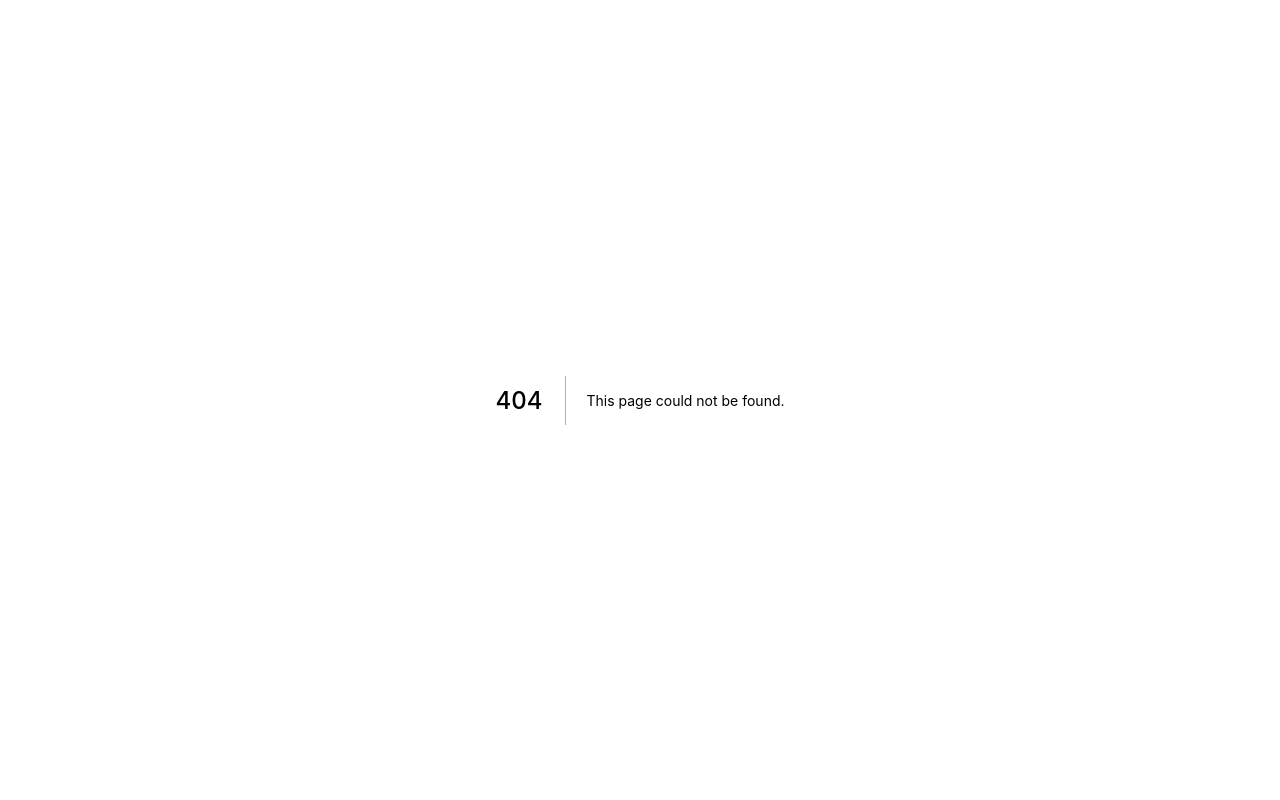
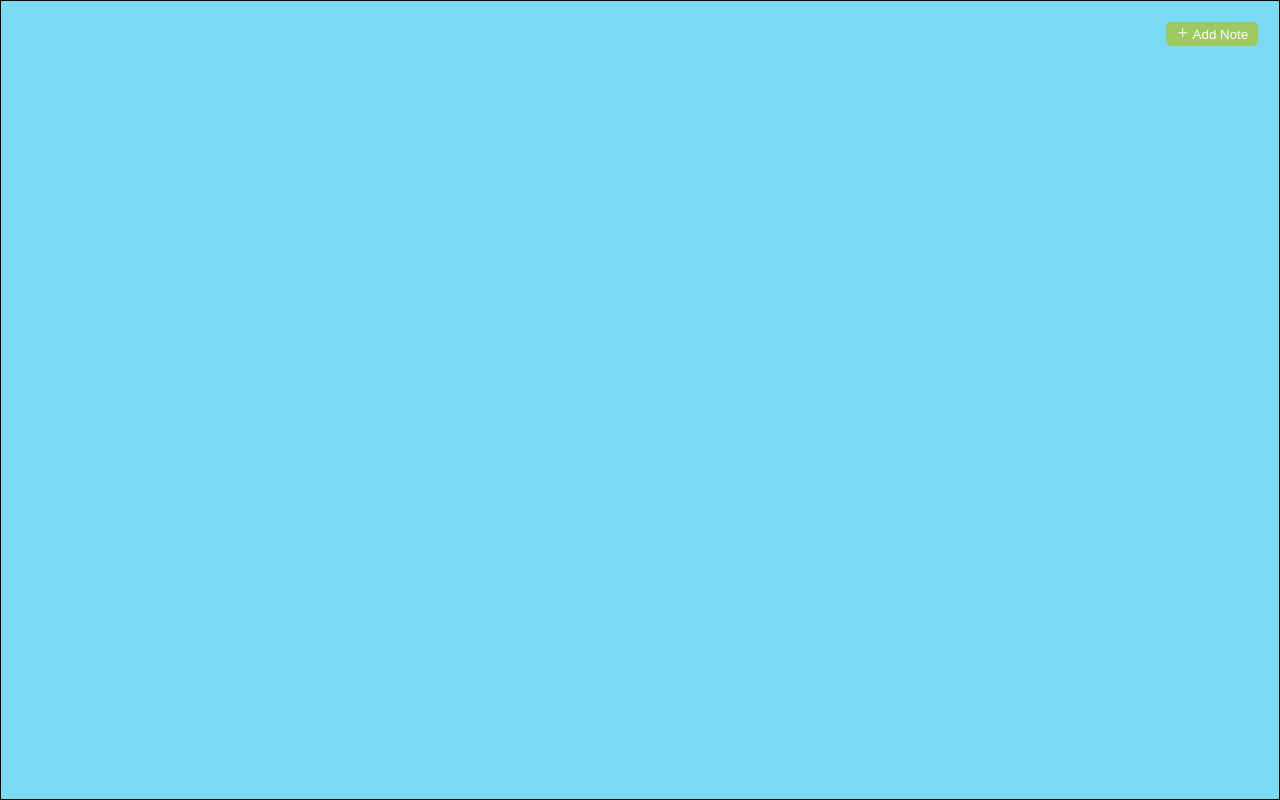
Before and after one commit to benxene/7days-50projects, a Next.js app: page /notes-app in a window 1280 px wide. Before the commit this address had no page. Built offline with nearby package versions, Linux system fonts and the light colour scheme.

Commit message:
added notes-app (#28)
* added notes-app

* bug fix and content editable functionality added

* made requested changes

Co-authored-by: sank2000 <santhoshvelr@yahoo.com>
Co-authored-by: Krishna Moorthy <akrishnamoorthy007@gmail.com>

```diff
--- /dev/null
+++ b/src/components/Note.tsx
@@ -0,0 +1,65 @@
+import { useState } from 'react';
+import styled from 'styled-components';
+import { AiFillDelete, AiOutlineEdit } from 'react-icons/ai';
+
+export default function Note(props: {
+  setNotes: React.Dispatch<React.SetStateAction<string[]>>;
+  index: number;
+  description: string;
+  onDelete: (arg0: number) => void;
+}) {
+  const [disabled, setDisable] = useState(true);
+
+  const handleDescriptionChange = (v: string) => {
+    props.setNotes(old => {
+      old[props.index] = v;
+      return [...old];
+    });
+  };
+
+  return (
+    <NoteBox>
+      <NoteHeader>
+        <AiOutlineEdit style={{ color: 'white' }} onClick={() => setDisable(false)} />
+        <AiFillDelete style={{ color: 'white' }} onClick={() => props.onDelete(props.index)} />
+      </NoteHeader>
+      <TextArea
+        disabled={disabled}
+        onChange={e => handleDescriptionChange(e.target.value)}
+        value={props.description}
+        onBlur={() => setDisable(true)}
+        name='note'
+        cols={30}
+      ></TextArea>
+    </NoteBox>
+  );
+}
+
+const NoteBox = styled.div`
+  width: 380px;
+  height: 380px;
+  position: relative;
+  box-shadow: 1px 1px 7px rgba(0, 0, 0, 0.3);
+  margin: 1rem 5px;
+`;
+
+const NoteHeader = styled.div`
+  background-color: #9ec862;
+  color: white;
+  padding: 10px;
+  display: flex;
+  justify-content: space-between;
+  align-items: center;
+
+  & > * {
+    cursor: pointer;
+  }
+`;
+
+const TextArea = styled.textarea`
+  width: 100%;
+  height: 90%;
+  font-size: 1.5rem;
+  resize: vertical;
+  padding: 5px 10px 10px;
+`;
--- /dev/null
+++ b/src/pages/notes-app.tsx
@@ -0,0 +1,77 @@
+import { useState } from 'react';
+import Note from '../components/Note';
+import styled from 'styled-components';
+import { AiOutlinePlus } from 'react-icons/ai';
+import Head from 'next/head';
+
+export default function Home() {
+  const [notes, setNotes] = useState<Array<string>>([]);
+
+  const handleDeleteButtonClick = (i: number) => {
+    const result = notes.filter((item, index) => i !== index);
+    setNotes(result);
+  };
+
+  const handleAddButtonClick = () => setNotes(notes => [...notes, '']);
+
+  return (
+    <>
+      <Head>
+        <title>Notes app | 7 days 50 projects</title>
+      </Head>
+      <Container>
+        <ContainerHeader>
+          <AddButton onClick={handleAddButtonClick}>
+            <AiOutlinePlus /> Add Note
+          </AddButton>
+        </ContainerHeader>
+
+        <NotesContainer>
+          {notes.map((note, index) => (
+            <Note key={index} onDelete={handleDeleteButtonClick} index={index} description={note} setNotes={setNotes} />
+          ))}
+        </NotesContainer>
+      </Container>
+    </>
+  );
+}
+
+const Container = styled.main`
+  background-color: #7bdaf3;
+  border: 1px solid black;
+  min-width: calc(100vw - 100px);
+  min-height: 100vh;
+  padding: 2rem;
+  overflow-x: hidden;
+`;
+
+const ContainerHeader = styled.div`
+  display: flex;
+  flex-direction: row-reverse;
+  margin-bottom: 1rem;
+`;
+
+const NotesContainer = styled.div`
+  display: flex;
+  justify-content: space-evenly;
+  align-items: center;
+  flex-wrap: wrap;
+`;
+
+const AddButton = styled.button`
+  padding: 4px 10px;
+  border: none;
+  outline: none;
+  background-color: #9ec862;
+  color: white;
+  border-radius: 5px;
+  cursor: pointer;
+
+  .fa-plus {
+    padding: 6px;
+  }
+
+  &:hover {
+    background-color: #769c41;
+  }
+`;
```
